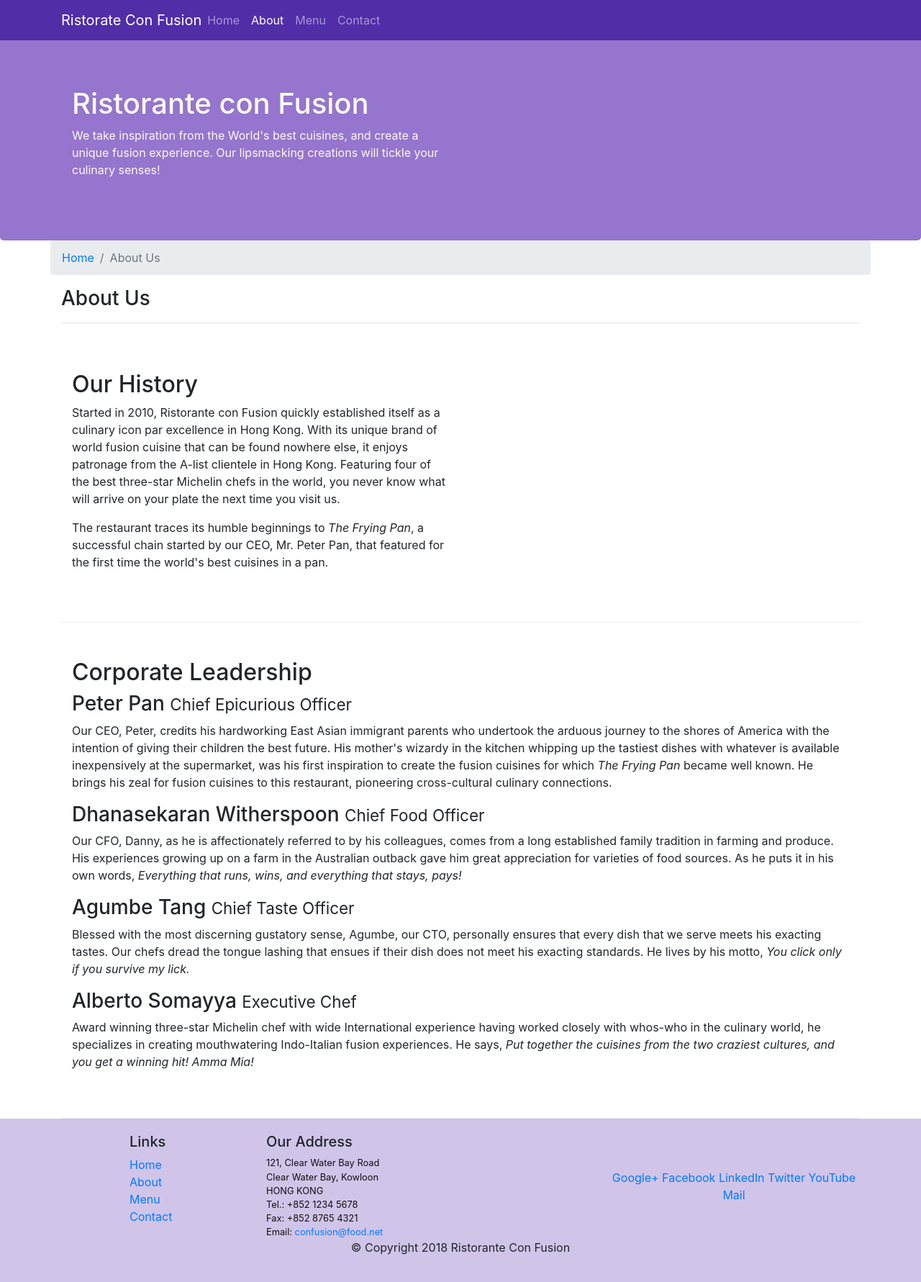
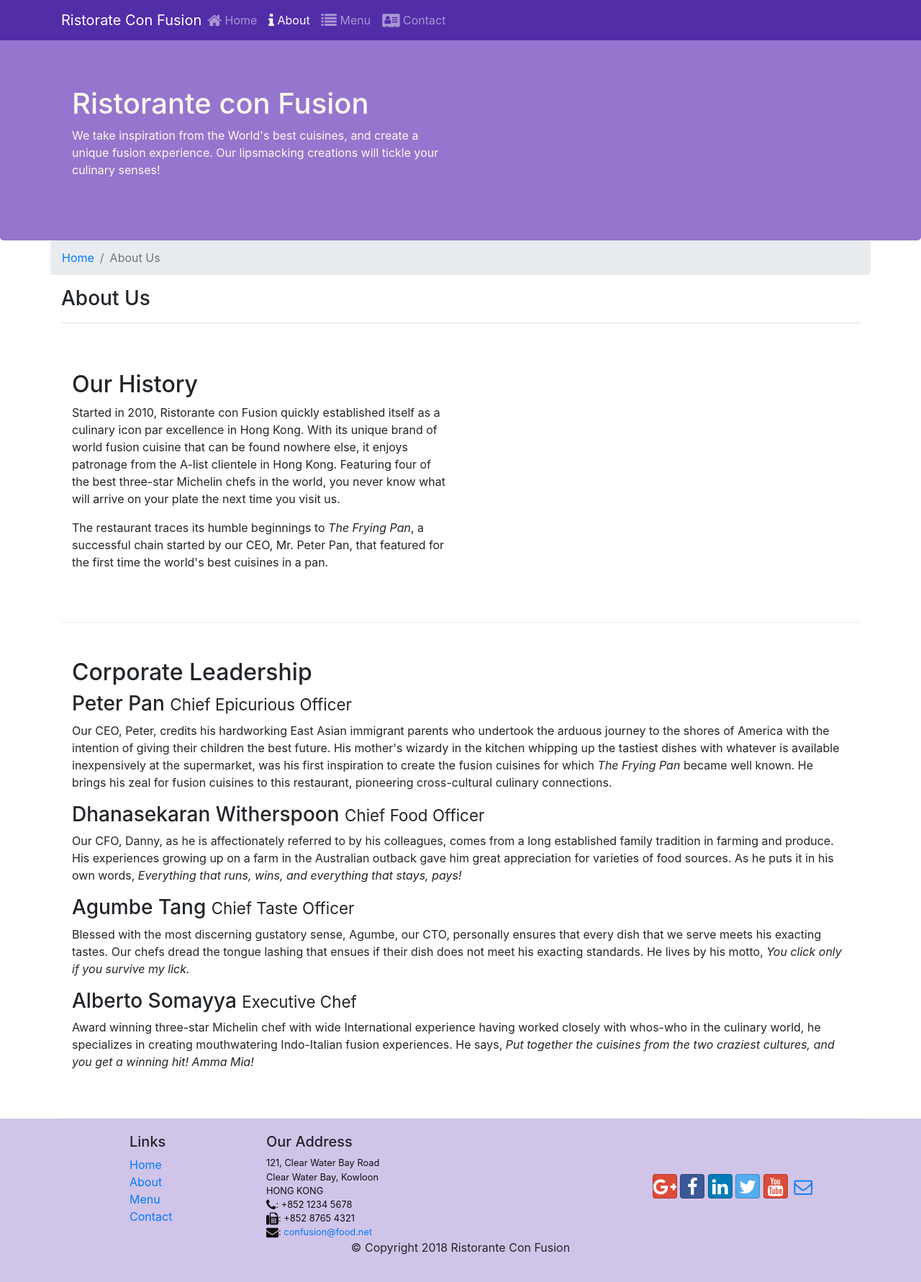
Before and after one commit to jkzasori/Bootstrap4-practice, a website: page aboutus.html in a window 1280 px wide. Shown: the whole page at 72% size. Drawn offline with nearby package versions, Linux system fonts and the light colour scheme.

Commit message:
Icon Fonts

```diff
--- a/aboutus.html
+++ b/aboutus.html
@@ -10,6 +10,9 @@
     <!-- Bootstrap CSS -->
     <link rel="stylesheet" href="node_modules/bootstrap/dist/css/bootstrap.min.css">
     <link rel="stylesheet" type="text/css" href="css/style.css">
+    <!-- Font -->
+    <link rel="stylesheet" href="node_modules/font-awesome/css/font-awesome.min.css">
+    <link rel="stylesheet" href="node_modules/bootstrap-social/bootstrap-social.css">
     <title>Ristorante Con Fusion: About Us</title>
 
 </head>
@@ -23,10 +26,10 @@
             <a href="./index.html" class="navbar-brand mr-auto">Ristorate Con Fusion</a>
             <div class="collapse navbar-collapse" id="Navbar">
               <ul class="navbar-nav mr-auto">
-                  <li class="nav-item"><a href="./index.html" class="nav-link ">Home</a></li>
-                  <li class="nav-item"><a href="#" class="nav-link active">About</a></li>
-                  <li class="nav-item"><a href="#" class="nav-link">Menu</a></li>
-                  <li class="nav-item"><a href="#" class="nav-link">Contact</a></li>
+                  <li class="nav-item"><a href="./index.html" class="nav-link "><span class="fa fa-home fa-lg"></span> Home</a></li>
+                  <li class="nav-item"><a href="#" class="nav-link active"><span class="fa fa-info fa-lg"></span> About</a></li>
+                  <li class="nav-item"><a href="#" class="nav-link"><span class="fa fa-list fa-lg"></span> Menu</a></li>
+                  <li class="nav-item"><a href="#" class="nav-link"><span class="fa fa-address-card fa-lg"></span> Contact</a></li>
               </ul>
             </div>
 
@@ -102,19 +105,19 @@
                       121, Clear Water Bay Road<br>
                       Clear Water Bay, Kowloon<br>
                       HONG KONG<br>
-                      Tel.: +852 1234 5678<br>
-                      Fax: +852 8765 4321<br>
-                      Email: <a href="mailto:confusion@food.net">confusion@food.net</a>
+                      <i class="fa fa-phone fa-lg"></i>: +852 1234 5678<br>
+                      <i class="fa fa-fax fa-lg"></i>: +852 8765 4321<br>
+                      <i class="fa fa-envelope fa-lg"></i>: <a href="mailto:confusion@food.net">confusion@food.net</a>
                    </address>
                 </div>
                 <div class="col-12 align-self-center col-sm-4">
                     <div class="text-center">
-                        <a href="http://google.com/+">Google+</a>
-                        <a href="http://www.facebook.com/profile.php?id=">Facebook</a>
-                        <a href="http://www.linkedin.com/in/">LinkedIn</a>
-                        <a href="http://twitter.com/">Twitter</a>
-                        <a href="http://youtube.com/">YouTube</a>
-                        <a href="mailto:">Mail</a>
+                        <a class="btn btn-social-icon btn-google" href="http://google.com/+"><i class="fa fa-google-plus"></i></a>
+                        <a class="btn btn-social-icon btn-facebook" href="http://www.facebook.com/profile.php?id="><i class="fa fa-facebook"></i></a>
+                        <a class="btn btn-social-icon btn-linkedin" href="http://www.linkedin.com/in/"><i class="fa fa-linkedin"></i></a>
+                        <a class="btn btn-social-icon btn-twitter" href="http://twitter.com/"><i class="fa fa-twitter"></i></a>
+                        <a class="btn btn-social-icon btn-google" href="http://youtube.com/"><i class="fa fa-youtube"></i></a>
+                        <a class="btn btn-social-icon" href="mailto:"><i class="fa fa-envelope-o"></i></a>
                     </div>
                 </div>
            </div>
@@ -125,7 +128,10 @@
            </div>
         </div>
     </footer>
-
+    <!-- jQuery first, then Popper.js, then Bootstrap JS. -->
+    <script src="node_modules/jquery/dist/jquery.slim.min.js"></script>
+    <script src="node_modules/popper.js/dist/umd/popper.min.js"></script>
+    <script src="node_modules/bootstrap/dist/js/bootstrap.min.js"></script>
 </body>
 
 </html>
--- a/package.json
+++ b/package.json
@@ -15,6 +15,8 @@
   },
   "dependencies": {
     "bootstrap": "^4.0.0",
+    "bootstrap-social": "^5.1.1",
+    "font-awesome": "^4.7.0",
     "jquery": "^3.3.1",
     "popper.js": "^1.12.9"
   }
```
Also changed, not shown: index.html (+16 -13 lines), 1 other file.
